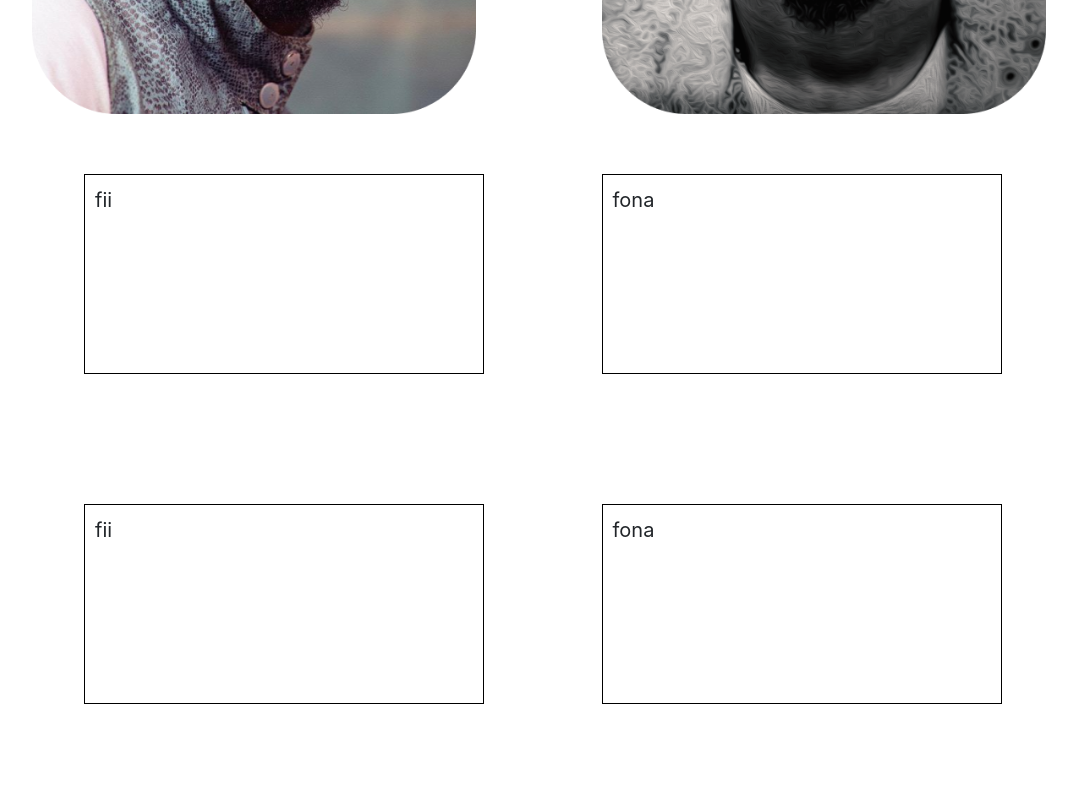
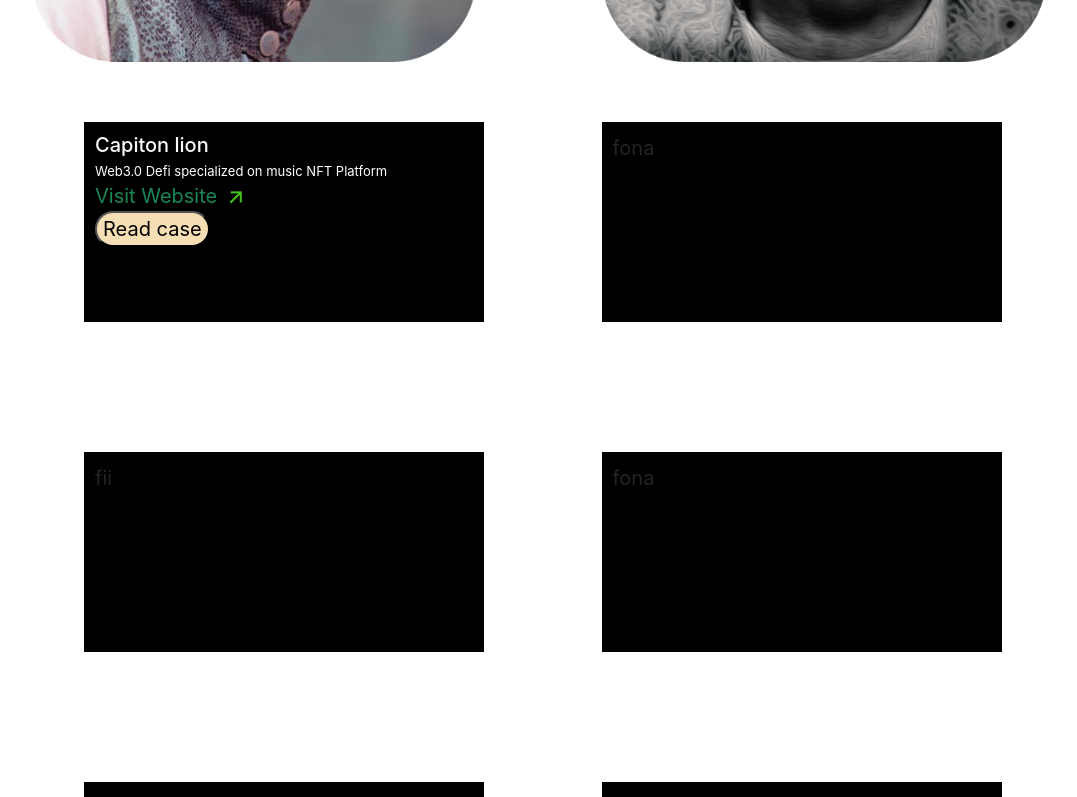
Before and after one commit to maryfiona/jeremiah-portfolio, a React (Create React App) app: page / in a window 1280 px wide. Shown: the part 1160-1957 px from the top of the page, without its empty margins (46-1123 px from the left). Built offline with nearby package versions, Linux system fonts and the light colour scheme.

Commit message:
section1

```diff
--- a/src/sections/Section1.css
+++ b/src/sections/Section1.css
@@ -7,6 +7,7 @@
     border: 1px solid black;
     padding: 10px;
     margin-bottom: 10px;
+    background-color: black;
     height: 10em;
     width: 20em;
   }
@@ -14,3 +15,12 @@
   .box p {
     margin: 0;
   }
+  .pp{
+    font-size: 13px;
+    color: white;
+  }
+  .butt{
+    color: black;
+    background-color: wheat;
+    border-radius: 2em;
+  }
--- a/src/sections/Section1.js
+++ b/src/sections/Section1.js
@@ -1,5 +1,6 @@
 import React from "react";
 import './Section1.css';
+import Arrow from '../Assets/Arrow.png'
 
 
 const Section1 = () => {
@@ -9,7 +10,10 @@ const Section1 = () => {
                 <div className="row">
                     <div className="col-md-6">
                         <div className="box">
-                            <p>fii</p>
+                            <h2 className="text-light">Capiton lion</h2>
+                            <p className="pp">Web3.0 Defi specialized on music NFT Platform  </p>
+                            <p className="text-success">Visit Website <img src={Arrow} alt="Arw" /> </p>
+                             <button className="butt">Read case</button>
 
                         </div>
 
```
Also changed, not shown: src/Assets/Arrow.png (added).
